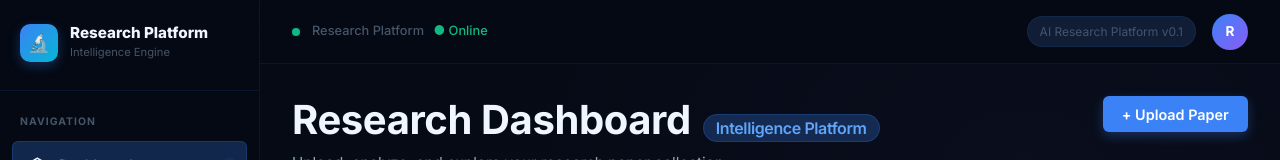
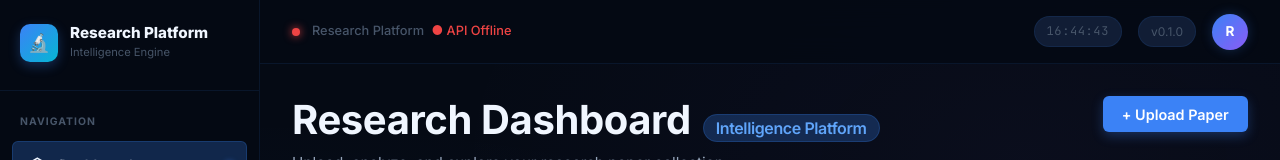
Before and after one commit to Tushar-Jangid/AI-Research-Paper-Intelligence-Platform, a React (Vite) app in the folder frontend/: page / in a window 1280 px wide. Shown: the top 160 px of the page. Built offline with nearby package versions, Linux system fonts and the light colour scheme; no server answers.

Commit message:
feat: implement live backend health check in Navbar component

```diff
--- a/frontend/src/components/Navbar.jsx
+++ b/frontend/src/components/Navbar.jsx
@@ -1,10 +1,48 @@
 /**
- * components/Navbar.jsx — Top navigation bar.
+ * components/Navbar.jsx — Top navigation bar with live backend health check.
  */
 
-import React from 'react'
+import React, { useEffect, useState, useCallback } from 'react'
+import api from '../services/api.js'
+
+const PING_INTERVAL_MS = 30_000 // ping every 30s
 
 export default function Navbar() {
+  const [backendStatus, setBackendStatus] = useState('checking') // 'online' | 'offline' | 'checking'
+  const [currentTime, setCurrentTime] = useState(new Date())
+
+  const pingBackend = useCallback(async () => {
+    try {
+      await api.get('/health')
+      setBackendStatus('online')
+    } catch {
+      setBackendStatus('offline')
+    }
+  }, [])
+
+  useEffect(() => {
+    pingBackend()
+    const interval = setInterval(pingBackend, PING_INTERVAL_MS)
+    return () => clearInterval(interval)
+  }, [pingBackend])
+
+  // Live clock
+  useEffect(() => {
+    const timer = setInterval(() => setCurrentTime(new Date()), 1000)
+    return () => clearInterval(timer)
+  }, [])
+
+  const statusColors = {
+    online:   { dot: 'var(--accent-green)',  label: 'API Online',   text: 'var(--accent-green)' },
+    offline:  { dot: 'var(--accent-red)',    label: 'API Offline',  text: 'var(--accent-red)'   },
+    checking: { dot: 'var(--accent-amber)',  label: 'Connecting…',  text: 'var(--accent-amber)' },
+  }
+  const status = statusColors[backendStatus]
+
+  const timeStr = currentTime.toLocaleTimeString('en-IN', {
+    hour: '2-digit', minute: '2-digit', second: '2-digit', hour12: false,
+  })
+
   return (
     <nav style={{
       position: 'fixed',
@@ -12,7 +50,7 @@ export default function Navbar() {
       left: 'var(--sidebar-width)',
       right: 0,
       height: 'var(--navbar-height)',
-      background: 'rgba(5, 10, 20, 0.85)',
+      background: 'rgba(5, 10, 20, 0.92)',
       backdropFilter: 'blur(20px)',
       WebkitBackdropFilter: 'blur(20px)',
       borderBottom: '1px solid var(--border-subtle)',
@@ -22,19 +60,36 @@ export default function Navbar() {
       padding: '0 2rem',
       zIndex: 100,
     }}>
+      {/* Left — Backend status */}
       <div style={{ display: 'flex', alignItems: 'center', gap: '0.75rem' }}>
         <div style={{
           width: 8, height: 8, borderRadius: '50%',
-          background: 'var(--accent-green)',
-          boxShadow: '0 0 8px var(--accent-green)',
-          animation: 'pulse-glow 2s infinite',
+          background: status.dot,
+          boxShadow: `0 0 8px ${status.dot}`,
+          animation: backendStatus === 'online' ? 'pulse-glow 2s infinite' : 'none',
         }} />
         <span style={{ color: 'var(--text-muted)', fontSize: '0.8rem', fontWeight: 500 }}>
-          Research Platform <span style={{ color: 'var(--accent-green)', marginLeft: 6 }}>● Online</span>
+          Research Platform{' '}
+          <span style={{ color: status.text, marginLeft: 4 }}>● {status.label}</span>
         </span>
       </div>
 
+      {/* Right — Time + Version + Avatar */}
       <div style={{ display: 'flex', alignItems: 'center', gap: '1rem' }}>
+        {/* Live clock */}
+        <span style={{
+          fontSize: '0.75rem',
+          color: 'var(--text-muted)',
+          fontFamily: 'var(--font-mono)',
+          background: 'var(--bg-elevated)',
+          padding: '0.3rem 0.75rem',
+          borderRadius: '100px',
+          border: '1px solid var(--border-subtle)',
+          letterSpacing: '0.05em',
+        }}>
+          {timeStr}
+        </span>
+
         <span style={{
           fontSize: '0.75rem', color: 'var(--text-muted)',
           background: 'var(--bg-elevated)',
@@ -42,16 +97,26 @@ export default function Navbar() {
           borderRadius: '100px',
           border: '1px solid var(--border-subtle)',
         }}>
-          AI Research Platform v0.1
+          v0.1.0
         </span>
-        <div style={{
+
+        {/* Avatar */}
+        <div
+          id="navbar-avatar"
+          title="Research Platform"
+          style={{
             width: 36, height: 36,
             borderRadius: '50%',
             background: 'linear-gradient(135deg, var(--accent-primary), var(--accent-purple))',
             display: 'flex', alignItems: 'center', justifyContent: 'center',
             fontWeight: 700, fontSize: '0.85rem', cursor: 'pointer',
             color: 'white',
-        }}>
+            boxShadow: '0 0 12px rgba(59,130,246,0.25)',
+            transition: 'transform var(--transition-fast)',
+          }}
+          onMouseEnter={e => (e.currentTarget.style.transform = 'scale(1.1)')}
+          onMouseLeave={e => (e.currentTarget.style.transform = 'scale(1)')}
+        >
           R
         </div>
       </div>
```
Lines whose indentation alone changed are shown as unchanged.
